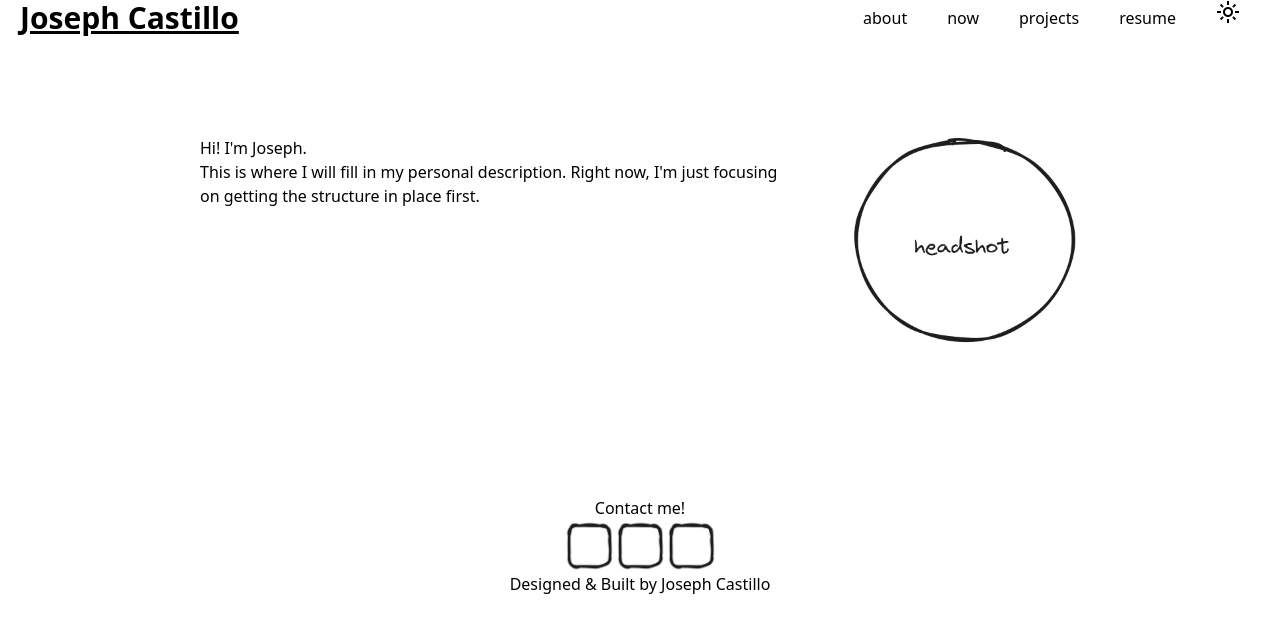
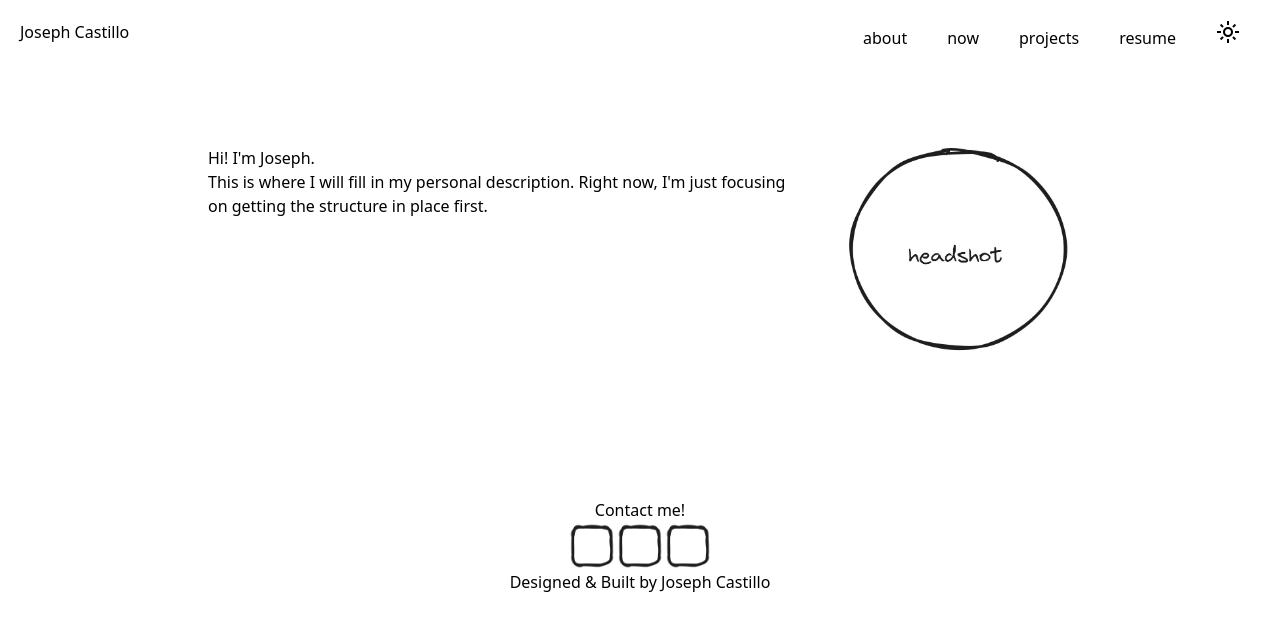
Before and after one commit to jcstlo/personal-site, a React (Vite) app: page / in a window 1280 px wide. Shown: the top 632 px of the page. Built offline with nearby package versions, Linux system fonts and the light colour scheme.

Commit message:
Replace existing vanilla CSS with tailwind classes

```diff
--- a/src/App.css
+++ /dev/null
@@ -1,55 +0,0 @@
-div.header {
-    display: flex;
-    justify-content: space-between;
-}
-
-div.header ul li, div.header p, div.contact ul li {
-    list-style-type: none;
-    display: inline;
-    padding: 0px;
-}
-
-div.header p {
-    margin-left: 20px;
-}
-
-div.header ul li {
-    margin-right: 40px;
-}
-
-img.headshot {
-    width: 231px;
-    height: 210px;
-    margin-right: 200px;
-}
-
-div.main {
-    display: flex;
-    justify-content: space-between;
-    margin-top: 100px;
-    margin-bottom: 150px;
-}
-
-div.main > div.text {
-    margin-left: 200px;
-    margin-right: 50px;
-}
-
-h2.contact {
-    text-align: center;
-}
-
-p.footer {
-    text-align: center;
-}
-
-img.contact-icon {
-    width: 51px;
-    height: 52px;
-}
-
-div.contact ul {
-    padding: 0px;
-    display: flex;
-    justify-content: center;
-}
--- a/src/App.jsx
+++ b/src/App.jsx
@@ -1,45 +1,43 @@
-import './App.css'
-
 function App() {
   return (
     <>
-      <div class="header">
-        <p class="text-3xl font-bold underline">Joseph Castillo</p>
+      <div class="header flex justify-between mt-5">
+        <p class="p-0 list-none inline ml-5">Joseph Castillo</p>
         <ul>
-          <li>about</li>
-          <li>now</li>
-          <li>projects</li>
-          <li>resume</li>
-          <li>
+          <li class="p-0 list-none inline mr-10">about</li>
+          <li class="p-0 list-none inline mr-10">now</li>
+          <li class="p-0 list-none inline mr-10">projects</li>
+          <li class="p-0 list-none inline mr-10">resume</li>
+          <li class="p-0 list-none inline mr-10">
           <span class="material-symbols-outlined"> light_mode </span>
           </li>
         </ul>
       </div>
-      <div class="main">
-        <div class="text">
+      <div class="main flex justify-between mt-24 mb-36">
+        <div class="text ml-52 mr-12">
           <h1>Hi! I'm Joseph.</h1>
           <p>
             This is where I will fill in my personal description.
             Right now, I'm just focusing on getting the structure in place first.
           </p>
         </div>
-        <img class="headshot" src="src/assets/headshot_placeholder.jpg" alt="Personal site headshot placeholder"></img>
+        <img class="w-60 h-52 mr-52" src="src/assets/headshot_placeholder.jpg" alt="Personal site headshot placeholder"></img>
       </div>
-      <div class="contact">
+      <div class="contact text-center">
         <h2 class="contact">Contact me!</h2>
-        <ul>
-          <li>
-            <img class="contact-icon" src="src/assets/icon_placeholder.jpg" alt="Placeholder Icon"></img>
+        <ul class="p-0 flex justify-center">
+          <li class="p-0 list-none inline">
+            <img class="contact-icon w-12 h-12" src="src/assets/icon_placeholder.jpg" alt="Placeholder Icon"></img>
           </li>
-          <li>
-            <img class="contact-icon" src="src/assets/icon_placeholder.jpg" alt="Placeholder Icon"></img>
+          <li class="p-0 list-none inline">
+            <img class="contact-icon w-12 h-12" src="src/assets/icon_placeholder.jpg" alt="Placeholder Icon"></img>
           </li>
-          <li>
-            <img class="contact-icon" src="src/assets/icon_placeholder.jpg" alt="Placeholder Icon"></img>
+          <li class="p-0 list-none inline">
+            <img class="contact-icon w-12 h-12" src="src/assets/icon_placeholder.jpg" alt="Placeholder Icon"></img>
           </li>
         </ul>
       </div>
-      <p class="footer">Designed & Built by Joseph Castillo</p>
+      <p class="footer text-center">Designed & Built by Joseph Castillo</p>
     </>
   )
 }
--- a/src/output.css
+++ b/src/output.css
@@ -554,15 +554,78 @@ video {
   --tw-contain-style:  ;
 }
 
-.text-3xl {
-  font-size: 1.875rem;
-  line-height: 2.25rem;
+.mb-36 {
+  margin-bottom: 9rem;
 }
 
-.font-bold {
-  font-weight: 700;
+.ml-5 {
+  margin-left: 1.25rem;
 }
 
-.underline {
-  text-decoration-line: underline;
+.ml-52 {
+  margin-left: 13rem;
 }
+
+.mr-10 {
+  margin-right: 2.5rem;
+}
+
+.mr-12 {
+  margin-right: 3rem;
+}
+
+.mr-52 {
+  margin-right: 13rem;
+}
+
+.mt-24 {
+  margin-top: 6rem;
+}
+
+.mt-5 {
+  margin-top: 1.25rem;
+}
+
+.inline {
+  display: inline;
+}
+
+.flex {
+  display: flex;
+}
+
+.h-12 {
+  height: 3rem;
+}
+
+.h-52 {
+  height: 13rem;
+}
+
+.w-12 {
+  width: 3rem;
+}
+
+.w-60 {
+  width: 15rem;
+}
+
+.list-none {
+  list-style-type: none;
+}
+
+.justify-center {
+  justify-content: center;
+}
+
+.justify-between {
+  justify-content: space-between;
+}
+
+.p-0 {
+  padding: 0px;
+}
+
+.text-center {
+  text-align: center;
+}
```
